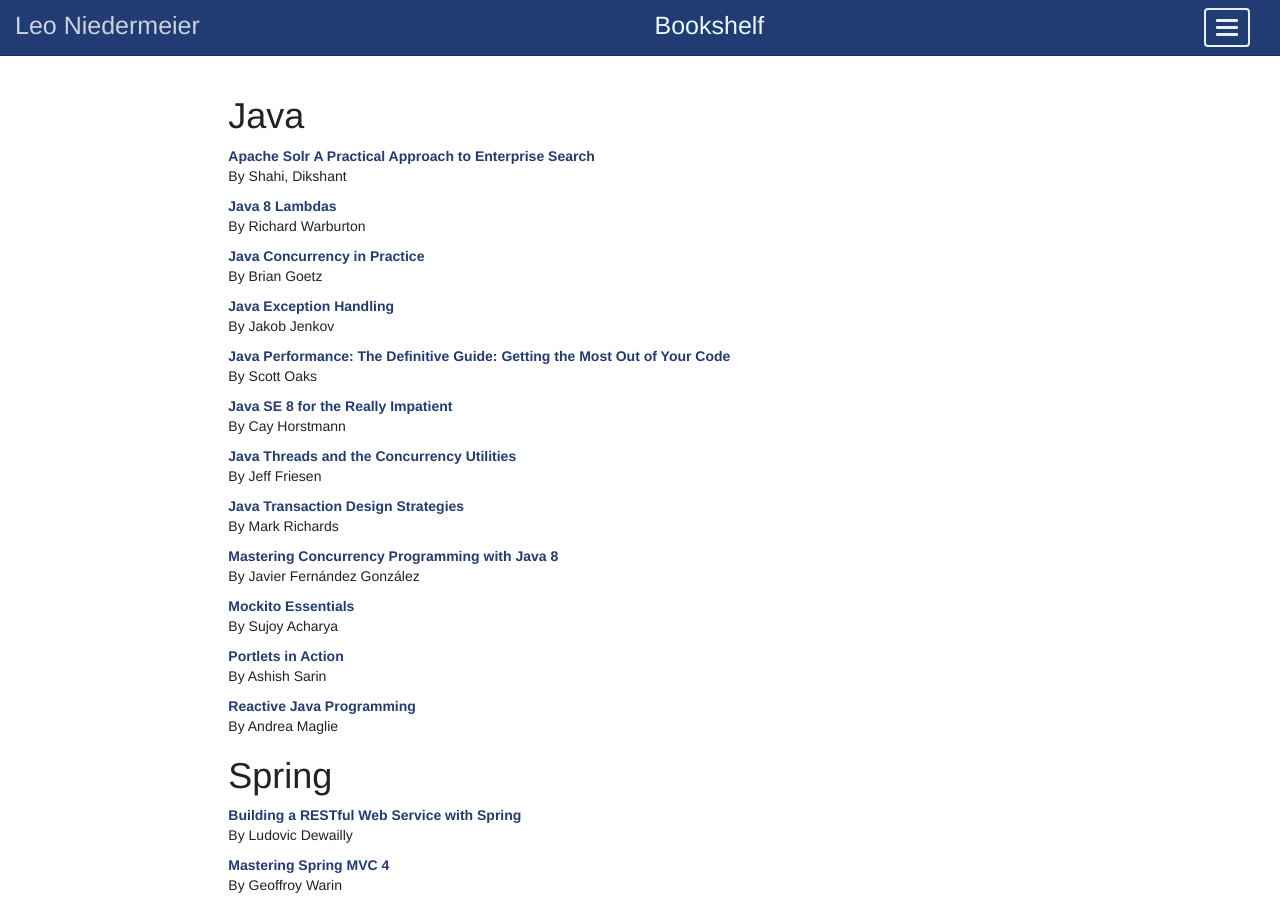
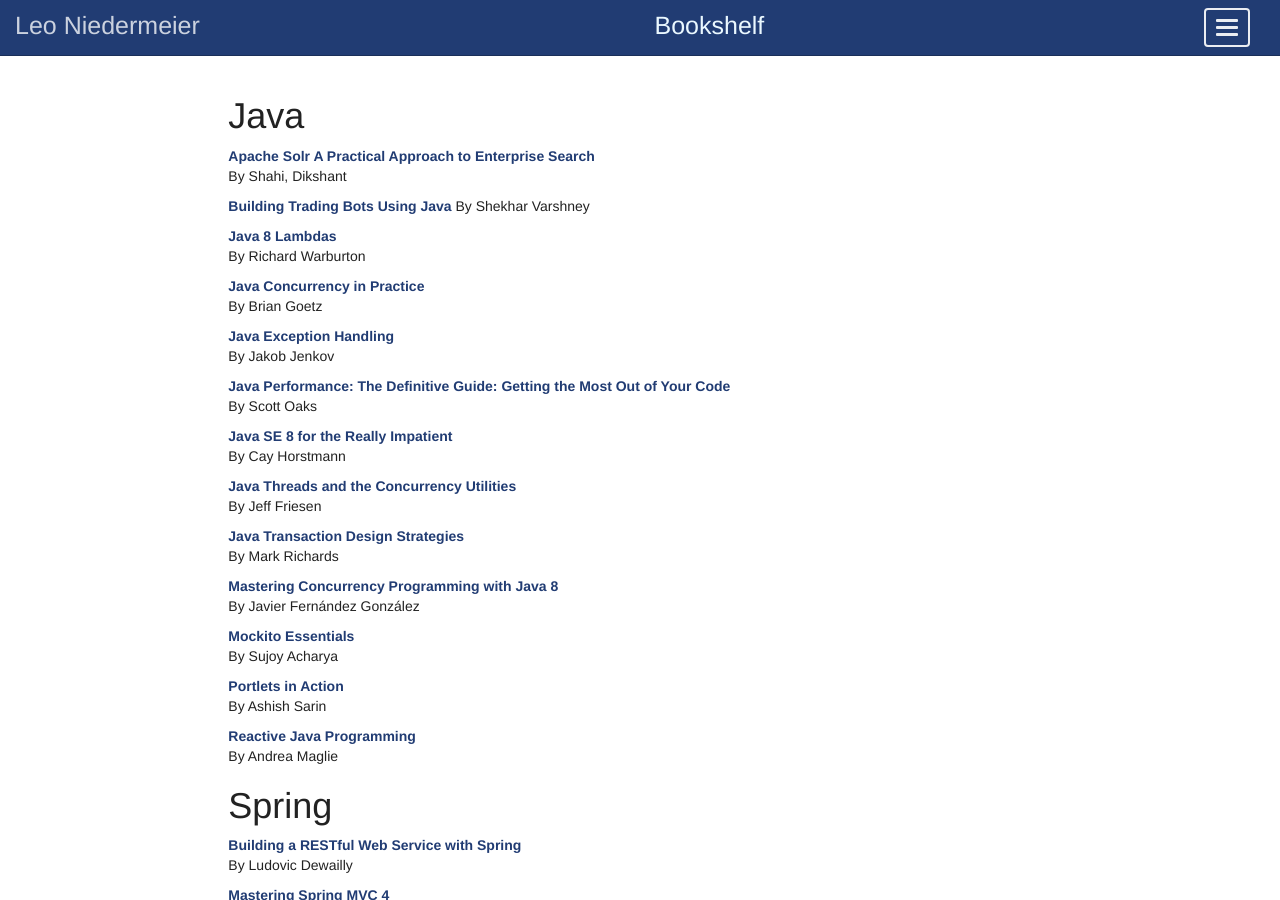
Before and after one commit to LeoNiedermeier/LeoNiedermeier.github.io, a Jekyll site: the page built from _docs/misc/bookshelf.md, in a window 1280 px wide and 900 px high. Built offline with Jekyll 4.4.1, drawn with Linux system fonts in a browser that asks for light colours; some of the changed text lies outside the part shown.

Commit message:
Update bookshelf.md

```diff
--- a/_docs/misc/bookshelf.md
+++ b/_docs/misc/bookshelf.md
@@ -9,6 +9,9 @@ summary: ""
 
 **[Apache Solr A Practical Approach to Enterprise Search](http://www.apress.com/us/book/9781484210710)**
 By Shahi, Dikshant
+
+**[Building Trading Bots Using Java](http://www.apress.com/br/book/9781484225196)**
+By Shekhar Varshney
 
 **[Java 8 Lambdas](http://shop.oreilly.com/product/0636920030713.do)**
 By Richard Warburton
@@ -117,6 +120,9 @@ By Bhakti Mehta
 **[Next Generation Databases NoSQL and Big Data](http://www.apress.com/us/book/9781484213308)**
 By Guy Harrison
 
+***[Pro Angular](http://www.apress.com/us/book/9781484223062)**
+By Adam Freeman
+
 **[Pro TypeScript Application-Scale JavaScript Development](http://www.apress.com/us/book/9781430267911)**
 By Steve Fenton
 
```
